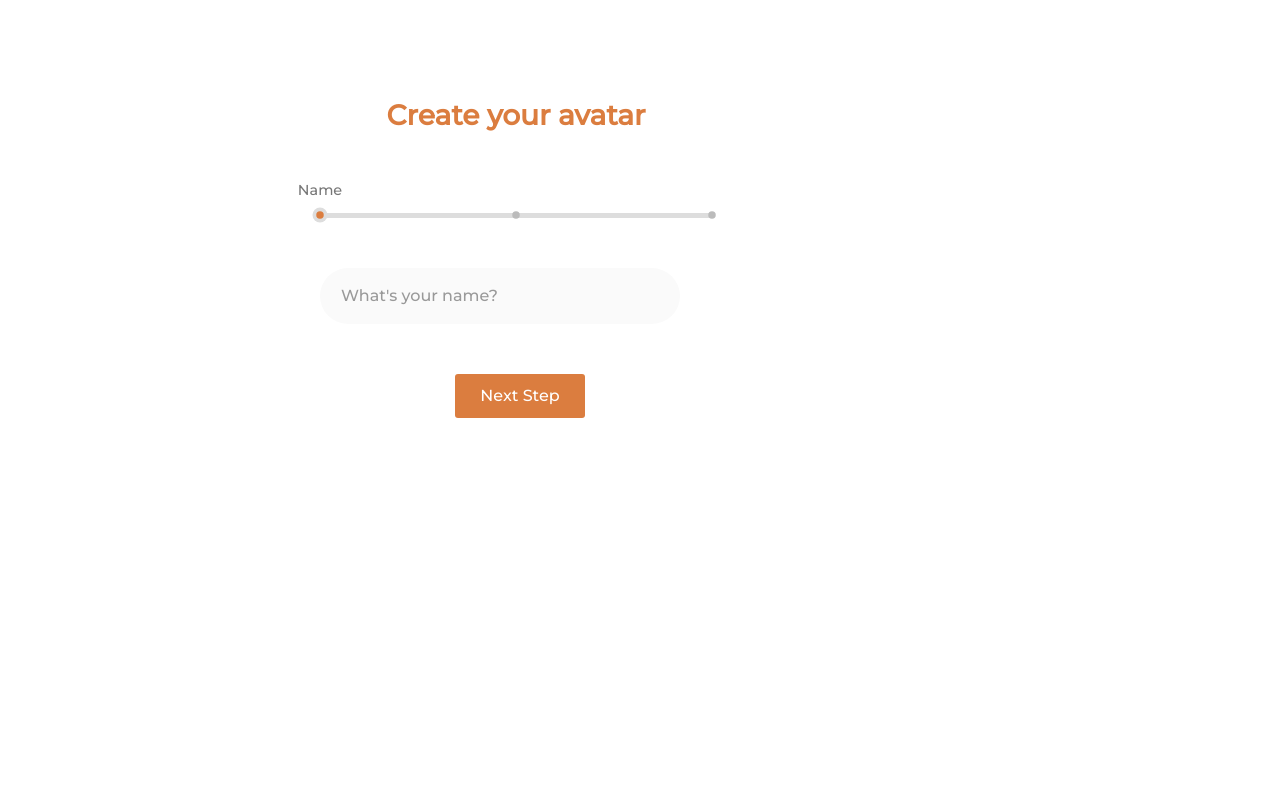
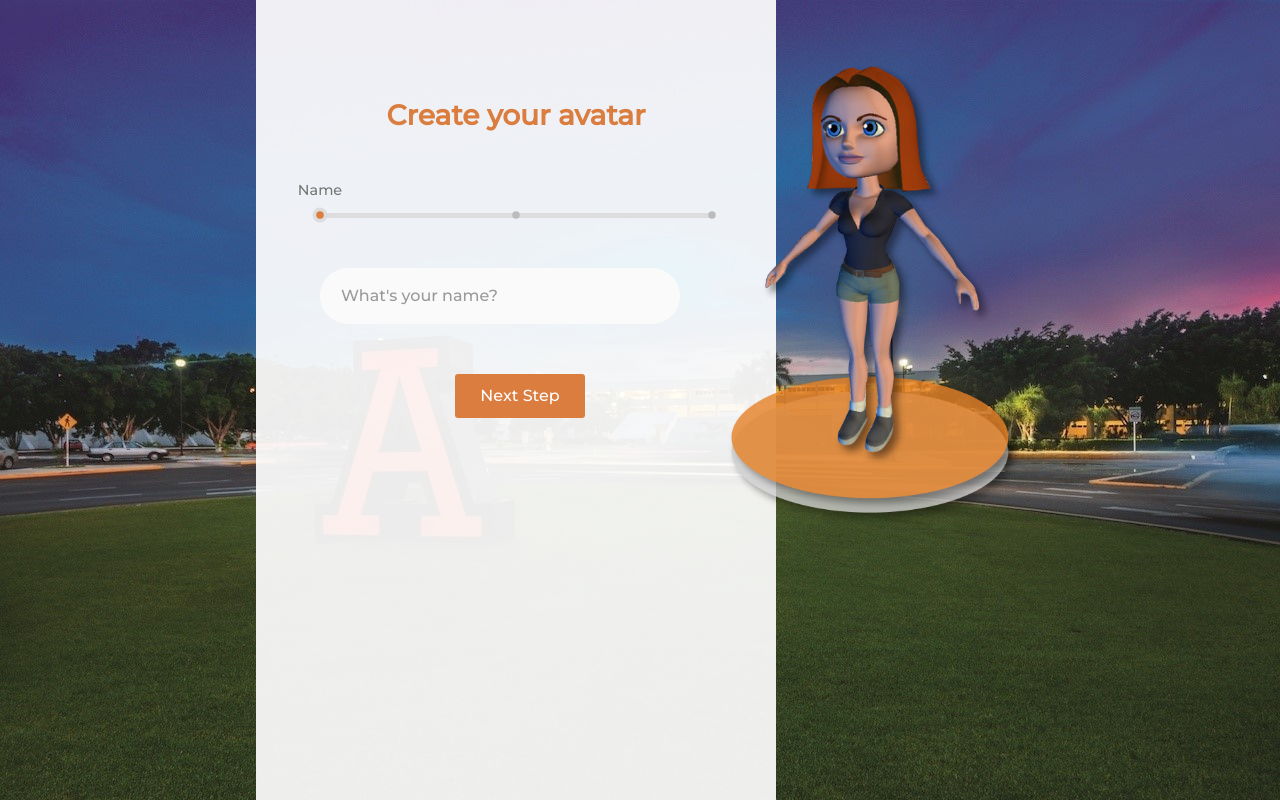
Before and after one commit to MailenKleinman/Anahuac_mockup_2, a plain HTML site: page avatar.html in a window 1280 px wide. Drawn offline with Linux system fonts and the light colour scheme.

Commit message:
Update avatar.html

```diff
--- a/avatar.html
+++ b/avatar.html
@@ -30,7 +30,7 @@
     <link href="https://fonts.googleapis.com/css2?family=Montserrat:ital,wght@0,500;1,400&display=swap" rel="stylesheet">
 
 </head>
-<body style="background-image: url(images/bo-01.jpg);">
+<body style="background-image: url(image/bo-01.jpg);">
 
     <div class="row">
         <div class="column" >
@@ -104,7 +104,7 @@
             </div>
         </div>
         <div class="column">
-            <img class="fadeInLeft" style="width: 300px;position: absolute; margin-left: 740px;margin-top: 60px; cursor: pointer;" src="images/avatar.png" alt="">
+            <img class="fadeInLeft" style="width: 300px;position: absolute; margin-left: 740px;margin-top: 60px; cursor: pointer;" src="image/avatar.png" alt="">
         </div>
     </div>
 
```
